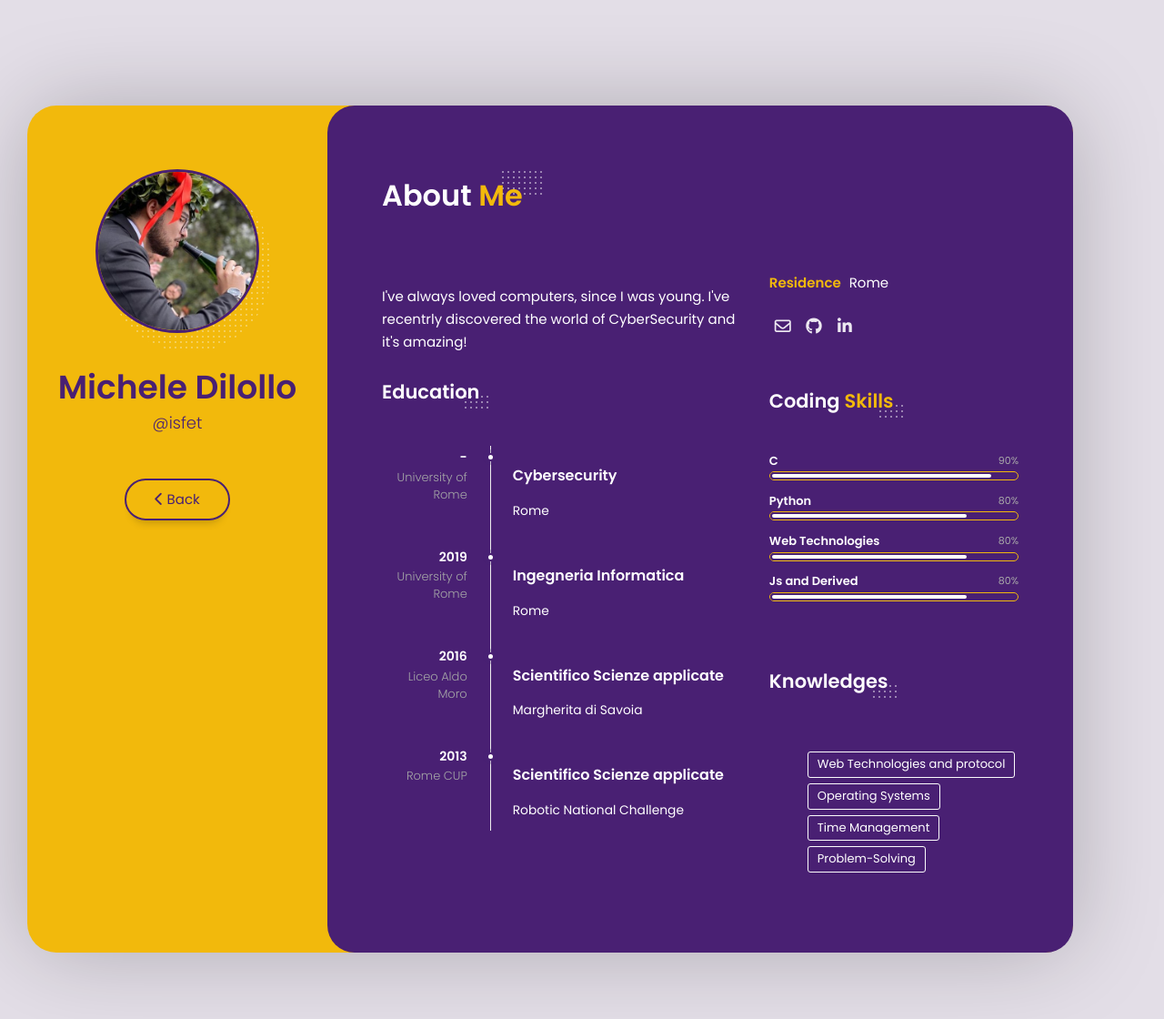
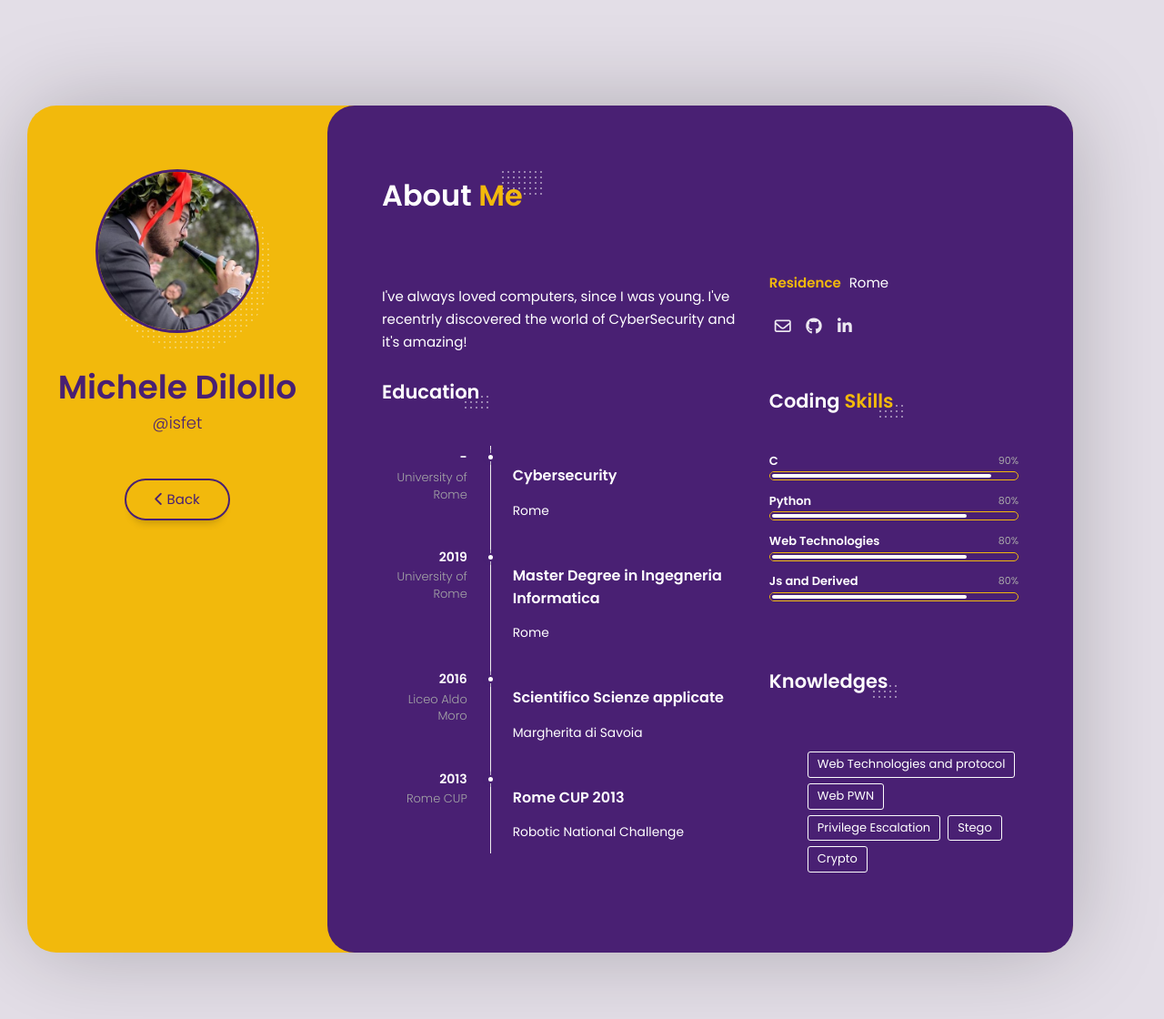
Before and after one commit to HACKappatoi/HACKappatoi.github.io, a Jekyll site: the page built from isfet_cv.md, in a window 1280 px wide. Shown: the top 1120 px of the page at 91% size. Built offline with Jekyll 4.4.1, drawn with Linux system fonts in a browser that asks for light colours; nearby versions of some CDN libraries.

Commit message:
Update isfet_cv.md

```diff
--- a/isfet_cv.md
+++ b/isfet_cv.md
@@ -33,9 +33,10 @@
 # famose a capi
 knowledges:
     [ Web Technologies and protocol
-    , Operating Systems
-    , Time Management
-    , Problem-Solving
+    , Web PWN
+    , Privilege Escalation
+    , Stego
+    , Crypto
     ]
 # queste so le skill co la barra
 # percentage va da 5 a 100 con scala 5
@@ -75,7 +76,7 @@
                         },
                         { year: 2019
                         , company: University of Rome
-                        , title: Ingegneria Informatica
+                        , title: Master Degree in Ingegneria Informatica
                         , description: Rome
                         },
                         { year: 2016
@@ -85,7 +86,7 @@
                         },
                         { year: 2013
                         , company: Rome CUP
-                        , title: Scientifico Scienze applicate
+                        , title: Rome CUP 2013
                         , description: Robotic National Challenge
                         },
                      ]
```
